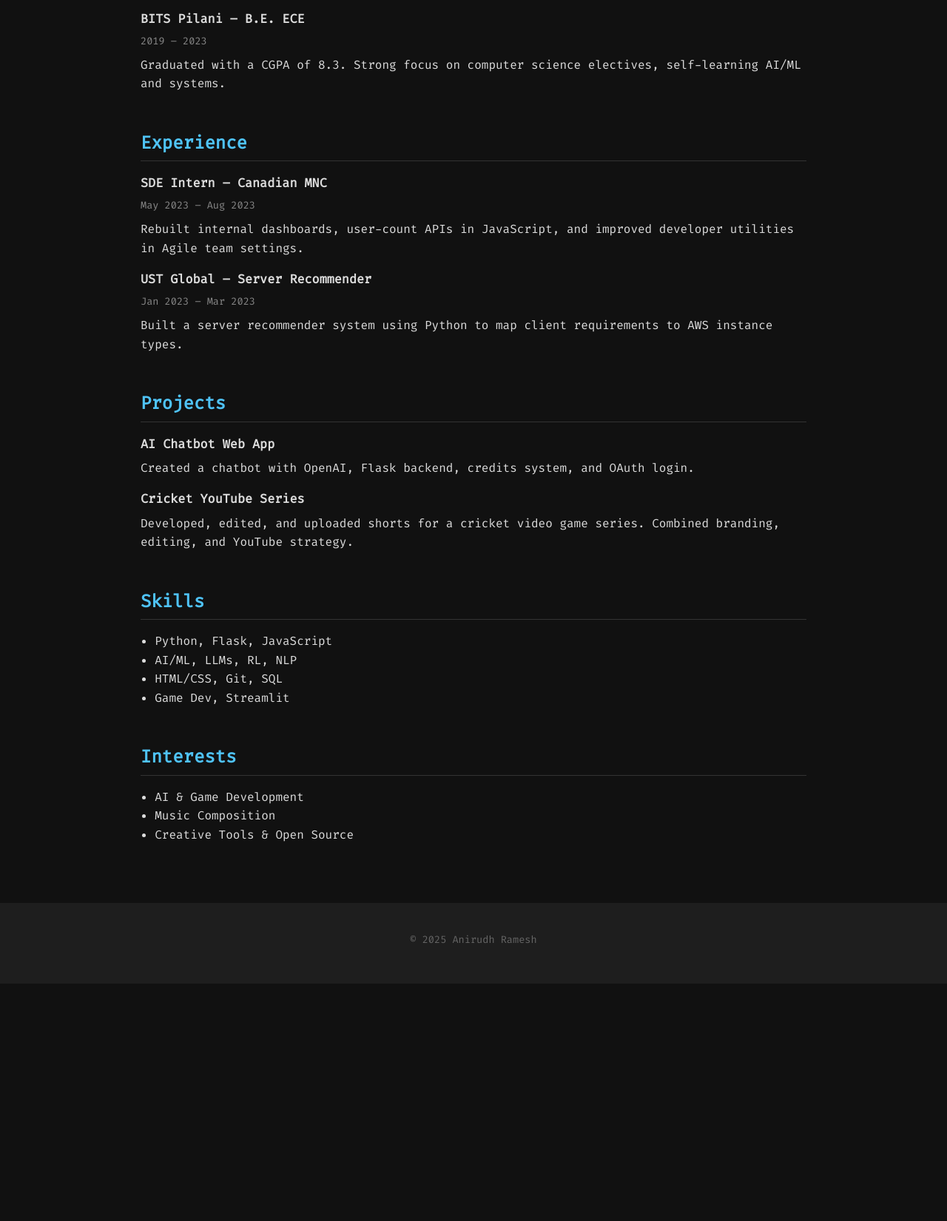
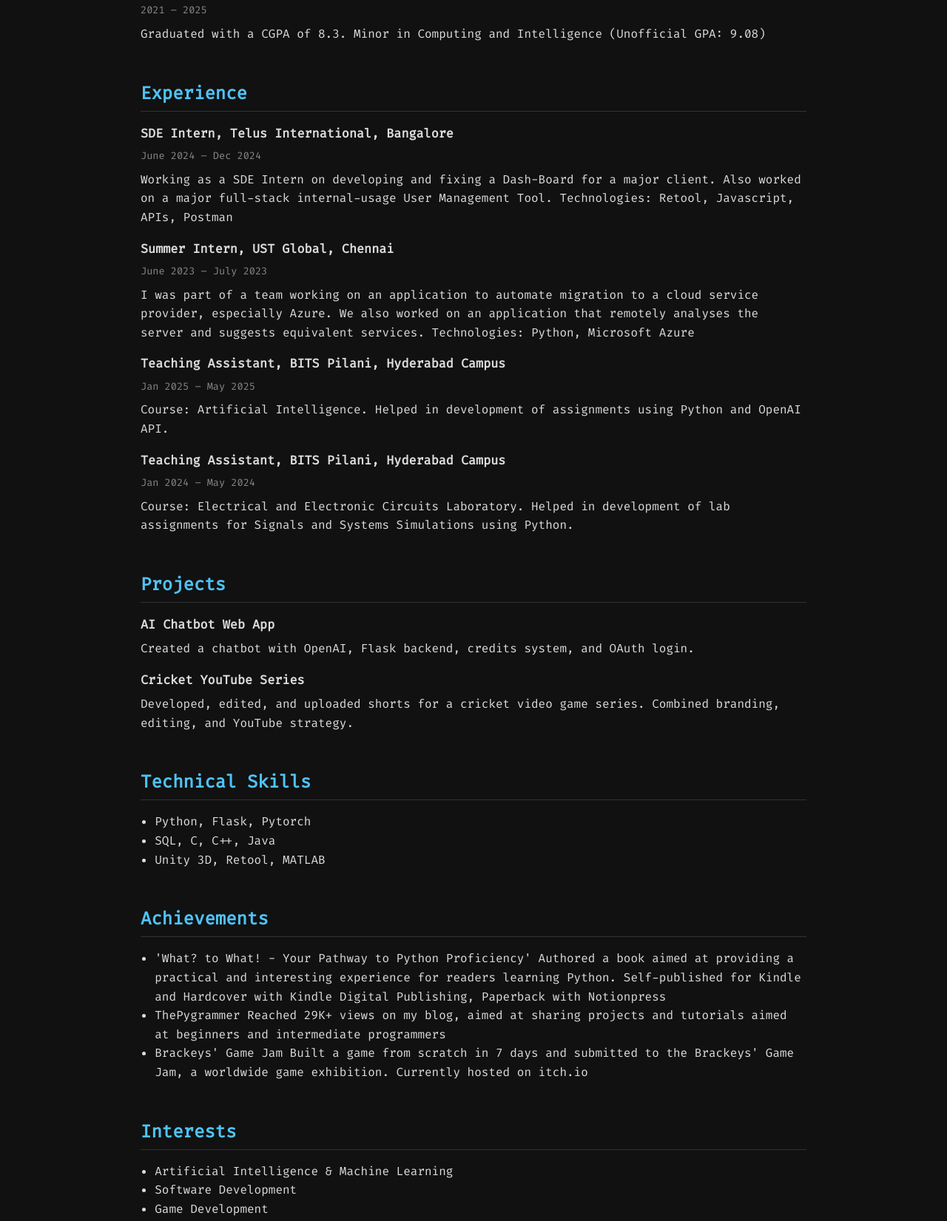
Before and after one commit to BlazingWarlord/biopage, a plain HTML site: page cv.html in a window 1280 px wide. Shown: the part 600-2251 px from the top of the page at 74% size. Before the commit the page ends 1930 px from the top, so only its background shows below. Drawn offline with nearby package versions, Linux system fonts and the light colour scheme; files that its build step writes are made by us from their sources.

Commit message:
Update cv.html

```diff
--- a/cv.html
+++ b/cv.html
@@ -107,28 +107,37 @@
   <main>
     <section>
       <h2>Contact</h2>
-      <p><strong>Email:</strong> anirudh@example.com</p>
+      <p><strong>Email:</strong> 111103anirudh@gmail.com</p>
       <p><strong>LinkedIn:</strong> <a href="https://www.linkedin.com/in/anirudhramesh03/" target="_blank">/anirudh-ramesh</a></p>
-      <p><strong>GitHub:</strong> <a href="https://github.com/blazingwarlord" target="_blank">blazingwarlord</a></p>
-      <p><strong>Location:</strong> Bangalore, India</p>
+      <p><strong>Location:</strong>India</p>
     </section>
 
     <section>
       <h2>Education</h2>
-      <h3>BITS Pilani – B.E. ECE</h3>
-      <p class="date">2019 – 2023</p>
-      <p>Graduated with a CGPA of 8.3. Strong focus on computer science electives, self-learning AI/ML and systems.</p>
+      <h3>BITS Pilani, Hyderabad Campus – B.E. Electronics and Communication Engineering</h3>
+      <p class="date">2021 – 2025</p>
+      <p>Graduated with a CGPA of 8.3. Minor in Computing and Intelligence (Unofficial GPA: 9.08)</p>
     </section>
 
     <section>
       <h2>Experience</h2>
-      <h3>SDE Intern – Canadian MNC</h3>
-      <p class="date">May 2023 – Aug 2023</p>
-      <p>Rebuilt internal dashboards, user-count APIs in JavaScript, and improved developer utilities in Agile team settings.</p>
+      <h3>SDE Intern, Telus International, Bangalore</h3>
+      <p class="date">June 2024 – Dec 2024</p>
+      <p>Working as a SDE Intern on developing and fixing a Dash-Board for a major client. Also worked on a major full-stack internal-usage User Management Tool.
+Technologies: Retool, Javascript, APIs, Postman</p>
 
-      <h3>UST Global – Server Recommender</h3>
-      <p class="date">Jan 2023 – Mar 2023</p>
-      <p>Built a server recommender system using Python to map client requirements to AWS instance types.</p>
+      <h3>Summer Intern, UST Global, Chennai</h3>
+      <p class="date">June 2023 – July 2023</p>
+      <p>I was part of a team working on an application to automate migration to a cloud service provider, especially Azure. We also worked on an application that remotely analyses the server and suggests equivalent services.
+Technologies: Python, Microsoft Azure</p>
+
+      <h3>Teaching Assistant, BITS Pilani, Hyderabad Campus</h3>
+      <p class="date">Jan 2025 – May 2025</p>
+      <p>Course: Artificial Intelligence. Helped in development of assignments using Python and OpenAI API.</p>
+
+      <h3>Teaching Assistant, BITS Pilani, Hyderabad Campus</h3>
+      <p class="date">Jan 2024 – May 2024</p>
+      <p>Course: Electrical and Electronic Circuits Laboratory. Helped in development of lab assignments for Signals and Systems Simulations using Python.</p>
     </section>
 
     <section>
@@ -141,21 +150,32 @@
     </section>
 
     <section>
-      <h2>Skills</h2>
+      <h2>Technical Skills</h2>
       <ul>
-        <li>Python, Flask, JavaScript</li>
-        <li>AI/ML, LLMs, RL, NLP</li>
-        <li>HTML/CSS, Git, SQL</li>
-        <li>Game Dev, Streamlit</li>
+        <li>Python, Flask, Pytorch</li>
+        <li>SQL, C, C++, Java</li>
+        <li>Unity 3D, Retool, MATLAB</li>
+      </ul>
+    </section>
+
+    <section>
+      <h2>Achievements</h2>
+      <ul>
+        <li>'What? to What! - Your Pathway to Python Proficiency'
+Authored a book aimed at providing a practical and interesting experience for readers learning Python. Self-published for Kindle and Hardcover with Kindle Digital Publishing, Paperback with Notionpress</li>
+        <li>ThePygrammer
+Reached 29K+ views on my blog, aimed at sharing projects and tutorials aimed at beginners and intermediate programmers</li>
+        <li>Brackeys' Game Jam
+Built a game from scratch in 7 days and submitted to the Brackeys' Game Jam, a worldwide game exhibition. Currently hosted on itch.io</li>
       </ul>
     </section>
 
     <section>
       <h2>Interests</h2>
       <ul>
-        <li>AI & Game Development</li>
-        <li>Music Composition</li>
-        <li>Creative Tools & Open Source</li>
+        <li>Artificial Intelligence & Machine Learning</li>
+        <li>Software Development</li>
+        <li>Game Development</li>
       </ul>
     </section>
   </main>
```
